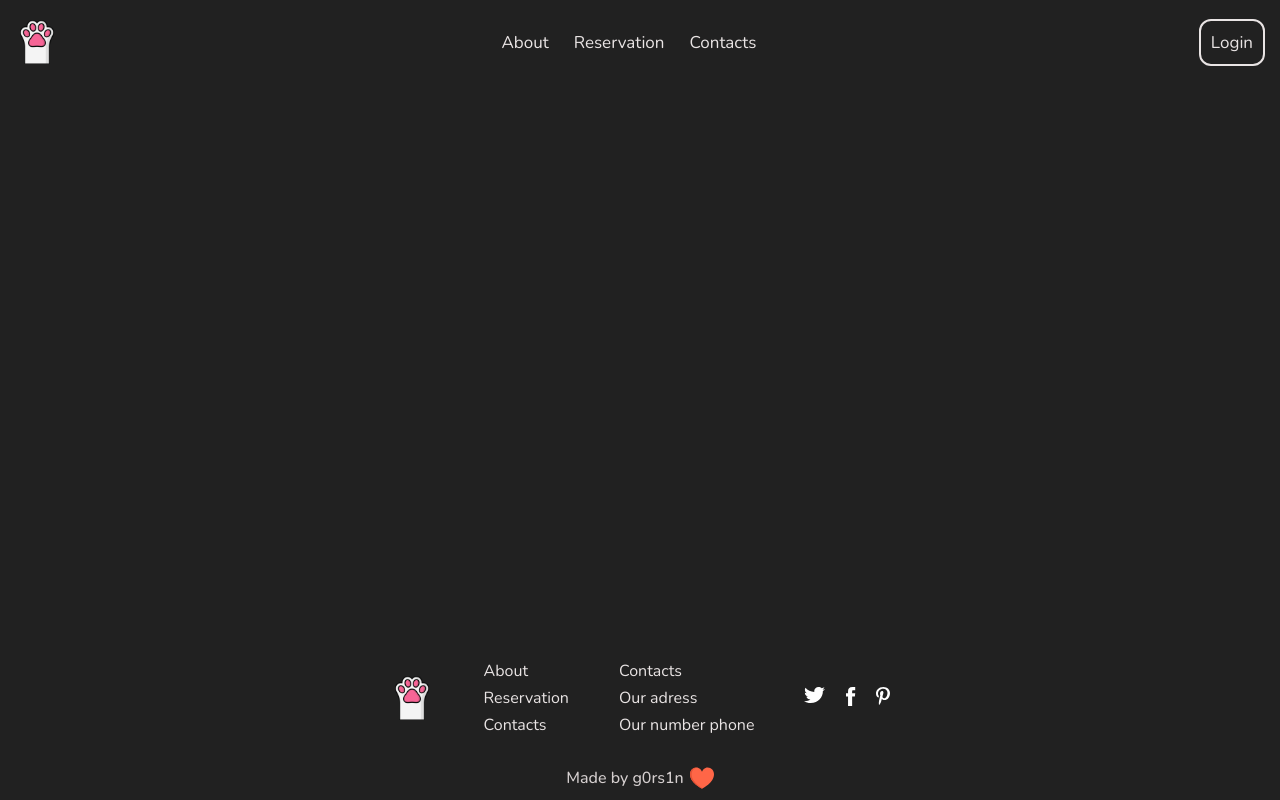
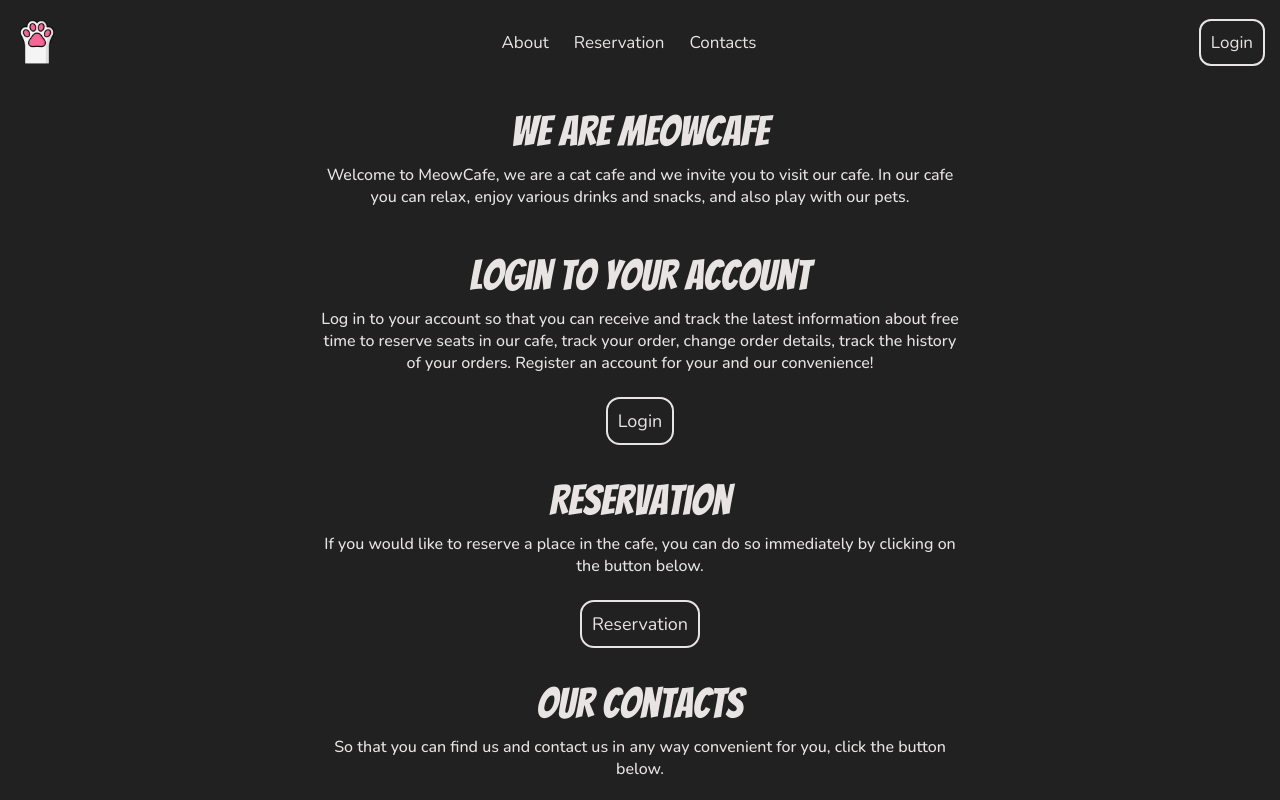
Before and after one commit to g0rs1n/MeowCafe, a React (Vite) app in the folder client/: page /about in a window 1280 px wide. Shown: the top 800 px of the page. Built offline with nearby package versions, Linux system fonts and the light colour scheme.

Commit message:
About,Contacts Pages + api routes login,reservation

```diff
--- a/client/src/components/About/About.jsx
+++ b/client/src/components/About/About.jsx
@@ -1,9 +1,62 @@
+import {Link} from 'react-router-dom'
 import "./About.scss"
 
 export function About () {
     return (
         <>
-
+            <section className="section-about-wrapper">
+                <div className="container-main">
+                    <div className="section-about">
+                        <div className="section-about-main">
+                            <h2 className="section-about-main__h2">
+                                We are MeowCafe
+                            </h2>
+                            <p className="section-about-main__p">
+                                Welcome to MeowCafe, we are a cat cafe and we invite you to visit our cafe. In our cafe you can relax, enjoy various drinks and snacks, and also play with our pets.
+                            </p>
+                        </div>
+                        <div className="section-about-main">
+                            <h2 className="section-about-main__h2">
+                                Login to your account
+                            </h2>
+                            <p className="section-about-main__p">
+                                Log in to your account so that you can receive and track the latest information about free time to reserve seats in our cafe, track your order, change order details, track the history of your orders. Register an account for your and our convenience!
+                            </p>
+                            <div className="section-about-button">
+                                <Link to={'/login'} className='section-about-button__link'>
+                                    Login
+                                </Link>
+                            </div>
+                        </div>
+                        <div className="section-about-main">
+                            <h2 className="section-about-main__h2">
+                                Reservation
+                            </h2>
+                            <p className="section-about-main__p">
+                                If you would like to reserve a place in the cafe, you can do so immediately by clicking on the button below.
+                            </p>
+                            <div className="section-about-button">
+                                <Link to={'/reservation'} className='section-about-button__link'>
+                                    Reservation
+                                </Link>
+                            </div>
+                        </div>
+                        <div className="section-about-main">
+                            <h2 className="section-about-main__h2">
+                                Our Contacts
+                            </h2>
+                            <p className="section-about-main__p">
+                                So that you can find us and contact us in any way convenient for you, click the button below.
+                            </p>
+                            <div className="section-about-button">
+                                <Link to={'/contacts'} className='section-about-button__link'>
+                                    Contacts
+                                </Link>
+                            </div>
+                        </div>
+                    </div>
+                </div>
+            </section>
         </>
     )
 }
--- a/client/src/components/About/About.scss
+++ b/client/src/components/About/About.scss
@@ -0,0 +1,45 @@
+.section-about{
+    padding: 25px 0px;
+    display: flex;
+    flex-direction: column;
+    gap: 45px;
+    align-items: center;
+}
+
+.section-about-main{
+    display: flex;
+    flex-direction: column;
+    align-items: center;
+    gap: 10px;
+
+    & h2 {
+        font-family: var(--font-accent);
+        color: var(--text-color);
+        font-weight: 500;
+        font-style: normal;
+        font-size: 42px;
+    }
+
+    & p {
+        max-width: 650px;
+        text-align: center;
+        font-family: var(--font-main);
+        color: var(--text-color);
+        font-weight: 500;
+    }
+}
+
+.section-about-button{
+
+    padding-top: 25px;
+
+    & .section-about-button__link{
+        padding: 10px;
+        border: 2px solid var(--text-color);
+        color: var(--text-color);
+        font-size: 18px;
+        border-radius: 14px;
+        font-weight: 400;
+        font-style: normal;
+    }
+}
--- a/client/src/components/Contacts/Contacts.jsx
+++ b/client/src/components/Contacts/Contacts.jsx
@@ -1,9 +1,47 @@
 import "./Contacts.scss"
+import iconTwitter from  '../../assets/img/icons/icons-twitter_footer.svg'
+import iconFacebook from '../../assets/img/icons/icons-facebook_footer.svg'
+import iconPinterest from '../../assets/img/icons/icons-pinterest_footer.svg'
+
 
 export function Contacts () {
     return (
         <>
-
+            <div className="section-contacts-wrapper">
+                <div className="container-main">
+                    <div className="section-contacts">
+                        <div className="section-contacts-main">
+                            <h2 className="section-contacts-main__h2">
+                                Our Social Networks
+                            </h2>
+                            <div className="contacts-main-icons">
+                                <a className="contacts-main-icons__a" href="#!">
+                                    <img className="contacts-main-icons__img" src={iconTwitter}  alt="twitter" />
+                                </a>
+                                <a className="contacts-main-icons__a" href="#!">
+                                    <img className="contacts-main-icons__img" src={iconFacebook}  alt="facebook" />
+                                </a>
+                                <a className="contacts-main-icons__a" href="#!">
+                                    <img className="contacts-main-icons__img" src={iconPinterest}  alt="pinterest" />
+                                </a>
+                            </div>
+                        </div>
+                        <div className="section-contacts-main">
+                            <h2 className="section-contacts-main__h2">
+                                Our Address and Contacts
+                            </h2>
+                            <ul className="contacts-main-spisok">
+                                <li className="footer-menu-item">
+                                    Our address
+                                </li>
+                                <li className="footer-menu-item">
+                                    Our number phone
+                                </li>
+                            </ul>
+                        </div>
+                    </div>
+                </div>
+            </div>
         </>
     )
 }
--- a/client/src/components/Contacts/Contacts.scss
+++ b/client/src/components/Contacts/Contacts.scss
@@ -0,0 +1,49 @@
+.section-contacts{
+    padding: 25px 0px;
+    display: flex;
+    flex-direction: column;
+    align-items: center;
+    gap: 25px;
+}
+
+.section-contacts-main{
+    display: flex;
+    flex-direction: column;
+    align-items: center;
+    gap: 25px;
+
+    & h2 {
+        font-family: var(--font-accent);
+        color: var(--text-color);
+        font-weight: 500;
+        font-style: normal;
+        font-size: 36px;
+    }
+
+}
+
+.contacts-main-icons{
+    display: flex;
+    column-gap: 25px;
+    align-items: center;
+
+    & img {
+        width: 45px;
+        height: 45px;
+    }
+}
+
+.contacts-main-spisok{
+    display: flex;
+    flex-direction: column;
+    gap: 6px;
+    align-items: center;
+
+    & li{
+        font-family: var(--font-main);
+        color: var(--text-color);
+        font-size: 18px;
+        font-weight: 400;
+        font-style: normal;
+    }
+}
--- a/client/src/components/Footer/Footer.jsx
+++ b/client/src/components/Footer/Footer.jsx
@@ -42,7 +42,7 @@ export function Footer () {
                                     Contacts
                                 </li>
                                 <li className="footer-menu-item">
-                                    Our adress
+                                    Our address
                                 </li>
                                 <li className="footer-menu-item">
                                     Our number phone
--- a/client/src/components/Login/Login.jsx
+++ b/client/src/components/Login/Login.jsx
@@ -7,6 +7,11 @@ export function Login () {
 
     const [email, setEmail] = useState()
     const [password, setPassword] = useState()
+
+    const userData = {
+        email: email,
+        password: password,
+    }
 
     return (
         <>
@@ -22,7 +27,13 @@ export function Login () {
                         <div className="login-form-wrapper">
                             <form onSubmit={(e) => {
                                 e.preventDefault()
-
+                                fetch('http://localhost:5001/api/auth/login', {
+                                    method: 'POST',
+                                    headers:{
+                                        'Content-Type': 'application/json'
+                                    },
+                                    body: JSON.stringify(userData),
+                                }).catch(error => console.log(error))
                             }} className="login-form">
                                 <label htmlFor="email">Email address</label>
                                 <input value={email} type="text" id="email" className="login-input-email"
--- a/client/src/components/Reservation/Reservation.jsx
+++ b/client/src/components/Reservation/Reservation.jsx
@@ -8,6 +8,14 @@ export function Reservation () {
     const [reservationTime, setReservationTime] = useState()
     const [numberHours, setNumberHours] = useState()
     const [numberSeats, setNumberSeats] = useState()
+
+    const reservationData = {
+        name: name,
+        phone: phone,
+        reservationTime: reservationTime,
+        numberHours: numberHours,
+        numberSeats: numberSeats,
+    }
 
     return (
         <>
@@ -27,7 +35,13 @@ export function Reservation () {
                         <div className="reservation-form-wrapper">
                             <form onSubmit={(e)=>{
                                 e.preventDefault()
-
+                                fetch('http://localhost:5001/api/reser/reservation',{
+                                    method: "POST",
+                                    headers: {
+                                        'Content-Type': 'application/json'
+                                    },
+                                    body: JSON.stringify(reservationData),
+                                }).catch(error => console.log(error))
                             }} className="reservation-form">
                                 <label htmlFor="username">Your name:</label>
                                 <input className="form-input__name" type="text" id="username"
```
